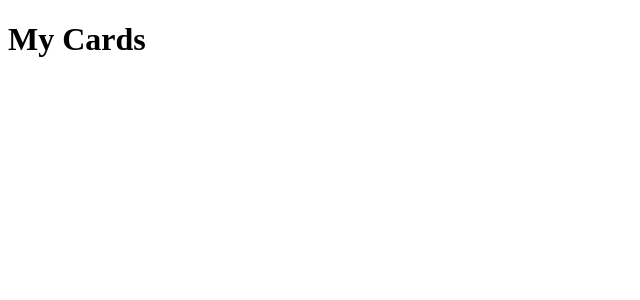
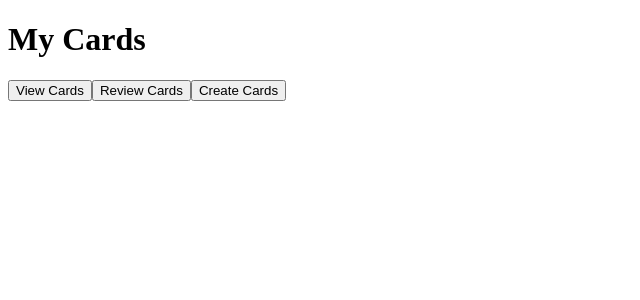
Before and after one commit to seongkevinlee/react-flashcard, a React app: page / in a window 1280 px wide. Shown: the top 300 px of the page, without its empty margins (0-640 px from the left). Built offline with nearby package versions, Linux system fonts and the light colour scheme; the HTML template or start-up script is replaced by a standard one.

Commit message:
created nav component to render in the app

```diff
--- a/src/components/app.jsx
+++ b/src/components/app.jsx
@@ -2,6 +2,7 @@ import React from 'react';
 import CreateCard from './create-card';
 import ReviewCards from './review-cards';
 import ViewCards from './view-cards';
+import Nav from './nav';
 
 export default class App extends React.Component {
   constructor(props) {
@@ -34,6 +35,7 @@ export default class App extends React.Component {
     return (
       <div>
         {this.getView()}
+        <Nav/>
       </div>
     );
   }
--- /dev/null
+++ b/src/components/nav.jsx
@@ -0,0 +1,11 @@
+import React from 'react';
+
+export default function Nav(props) {
+  return (
+    <div>
+      <button>View Cards</button>
+      <button>Review Cards</button>
+      <button>Create Cards</button>
+    </div>
+  );
+}
```
